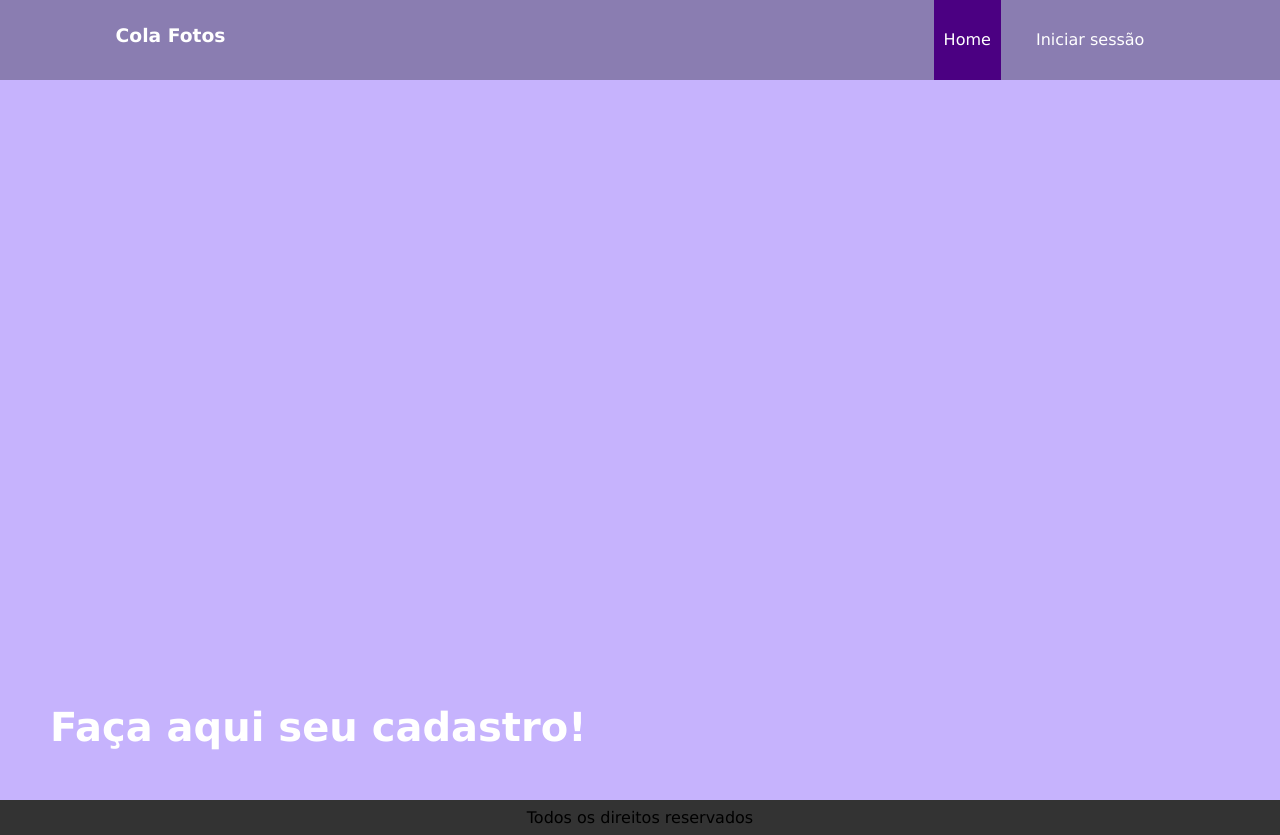
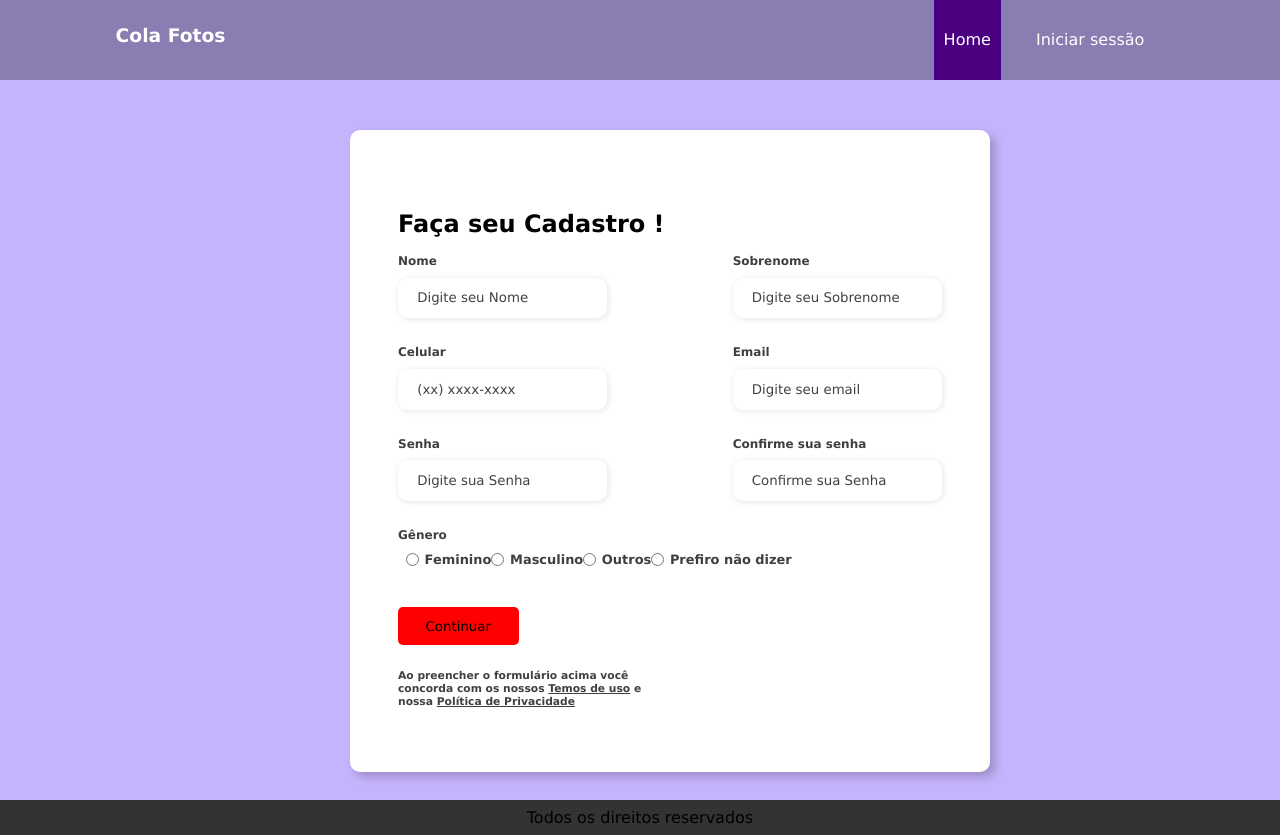
Before and after one commit to Souzatitan/Cola-o-Fotos, a Flask app: template templates/Cadastro/cadastro.html in a window 1280 px wide. Run offline with Flask 3, Linux system fonts and the light colour scheme; the template is opened without the code that fills it, so the values that code supplies are empty.

Commit message:
Cadastro

```diff
--- a/templates/Cadastro/cadastro.html
+++ b/templates/Cadastro/cadastro.html
@@ -5,9 +5,6 @@
 	<meta name="viewport" content="width=device-width, initial-scale=1">
 	<title>Cadastro</title>
 	<link rel="stylesheet" type="text/css" href="css/estilo.css">
-
-
-
 
 </head>
 <body>
@@ -25,7 +22,85 @@
 
 			</div><!--center-->
 		</header>
-<div class="text-chamada"><h1>Faça aqui seu cadastro!</h1></div>
+
+		<div class="form">
+			<form action="#">
+				<div class="form-header"></div>
+					<div class="title">
+						<h1>Faça seu Cadastro !</h1>
+					</div>
+
+				<div class="input-group">
+					<div class="input-box">
+						<label for="firstname">Nome</label>
+						<input id="firstname" type="text" name="firstname" placeholder="Digite seu Nome" required>
+					</div>
+
+					<div class="input-box">
+						<label for="firstname">Sobrenome</label>
+						<input id="firstname" type="text" name="firstname" placeholder="Digite seu Sobrenome" required>
+					</div>
+
+					<div class="input-box">
+						<label for="number">Celular</label>
+						<input id="number" type="tel" name="number" placeholder="(xx) xxxx-xxxx" required>
+					</div>
+
+					<div class="input-box">
+						<label for="email">Email</label>
+						<input id="email" type="email" name="email" placeholder="Digite seu email" required>
+					</div>
+
+					<div class="input-box">
+						<label for="password">Senha</label>
+						<input id="password" type="password" name="password" placeholder="Digite sua Senha" required>
+					</div>
+
+					<div class="input-box">
+						<label for="password">Confirme sua senha</label>
+						<input id="password" type="password" name="Confirmpasswordd" placeholder="Confirme sua Senha" required>
+					</div>
+
+				<div class="gender-inputs">
+					<div class="gender-title">
+						<h4>Gênero</h4>
+					</div>
+
+				<div class="gender-group">
+					<div class="gender-input">
+						<input type="radio" id="female" name="gender">
+						<label for="female">Feminino</label>
+					</div>
+
+					<div class="gender-input">
+						<input type="radio" id="male" name="gender">
+						<label for="male">Masculino</label>
+					</div>
+
+					<div class="gender-input">
+						<input type="radio" id="others" name="gender">
+						<label for="others">Outros</label>
+					</div>
+
+					<div class="gender-input">
+						<input type="radio" id="none" name="gender">
+						<label for="none">Prefiro não dizer</label>
+					</div>
+				</div>
+					<div class="continue-button">
+						<button><a href="../Login/login.html"></a>Continuar</button>
+					</div>
+
+					<div class="info">
+						<h6>Ao preencher o formulário acima você<br>
+						concorda com os nossos <span>Temos de uso</span> e<br>
+						 nossa <span>Política de Privacidade</span></h6>
+					</div>
+
+			</form>
+
+
+		</div>
 	</section>
 
 
--- a/templates/Cadastro/css/estilo.css
+++ b/templates/Cadastro/css/estilo.css
@@ -9,6 +9,7 @@
 	max-width: 1100px;
 	padding:0 2%;
 	display: flex;
+	justify-content: center;
 	margin:0 auto;
 }
 
@@ -66,48 +67,141 @@ section.main{
 	font-size: 40px;
 }
 
-section.Heróis{
-	background-color:#708090;
-	padding:20px 0;
-	text-align: center;
-	color: white;
+
+.form {
+	margin-left: 350px;
+	margin-top: 50px;
+    width: 50%;
+    display: flex;
+    justify-content: center;
+    flex-direction: column;
+    background-color: white;
+    padding: 3rem;
+    box-shadow: 5px 5px 10px rgba(0,0,0, .212);
+    border-radius: 10px;
+
 }
 
-section.Heróis h3{
-	text-transform: uppercase;
+.form-header {
+    margin-bottom: 2rem;
+    display: flex;
+    justify-content: space-between;
 }
 
-.produt-single{
-	text-align: left;
+.form-header h1::after {
+    content: '';
+    display: block;
+    width: 5rem;
+    height: 0.3rem;
+    background-color: blueviolet;
+    margin: 0 auto;
+    position: absolute;
+    border-radius: 10px;
 }
 
-.produto-container{
-	width:100%;
-	justify-content: space-around;
+
+.input-group {
+    display: flex;
+    flex-wrap: wrap;
+    justify-content: space-between;
+    padding: 1rem 0;
+
 }
 
-.produt-single{
-	width: 100%;
-	margin:0 10px;
+.input-box {
+    display: flex;
+    flex-direction: column;
+    margin-bottom: 1.1rem;
 }
 
-.produt-single h3{
-	text-align: center;
-	background-color: #ec4141;
-	border:1px solid white;
-	padding: 8px;
+.input-box input {
+    margin: 0.6rem 0;
+    padding: 0.8rem 1.2rem;
+    border: none;
+    border-radius: 10px;
+    box-shadow: 1px 1px 6px #0000001c;
 }
 
-.produt-single p{
-	background-color: white;
-	padding: 8px;
-	color: black;
-}
-.produt-single img{
-	width: 100%;
-	display: block;
+.input-box input:hover {
+    background-color: #eeeeee75;
+
 }
 
+.input-box input:focus-visible{
+    outline: 1px solid blueviolet;
+
+}
+
+.input-box label,
+.gender-title h4 {
+    font-size: 0.75rem;
+    font-weight: 600;
+    color: #000000c0;
+}
+
+.input-box input::placeholder {
+    color: #000000be;
+}
+
+.gender-group {
+    display: flex;
+    justify-content: space-between;
+    margin-top: 0.62rem;
+    padding: 0 0.5rem;
+
+
+}
+.gender-input {
+    display: flex;
+    align-items: center;
+
+}
+
+.gender-input input {
+    margin-right: 0.35rem;
+}
+
+.gender-input label {
+    font-size: 0.81rem;
+    font-weight: 600;
+    color: #000000c0;
+
+}
+
+.continue-button button {
+    width: 30%;
+    margin-top: 2.5rem;
+    border: none;
+    background-color: red;
+    padding: 0.62rem;
+    border-radius: 5px;
+    cursor: pointer;
+}
+
+.continue-button button:hover{
+    background-color:blue;
+
+}
+
+.continue-button button a{
+    text-decoration: none;
+    font-size: 0.93rem;
+    font-weight: 500;
+    color:white
+}
+
+.info{
+    margin-top: 1.5rem;
+    display: flex;
+    font-size: 1.0rem;
+    font-weight: 600;
+    color: #000000c0;
+
+}
+
+span{
+    text-decoration: underline;
+}
 footer{
 	background-color: #333;
 	text-align: center;
```
Lines whose indentation alone changed are shown as unchanged.
